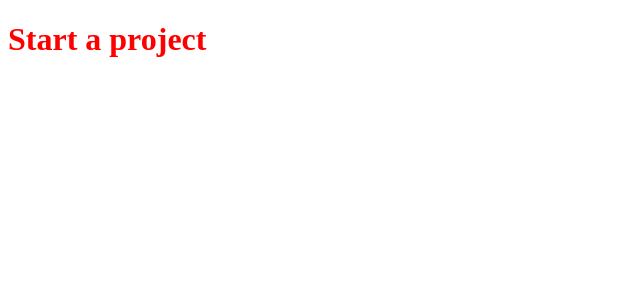
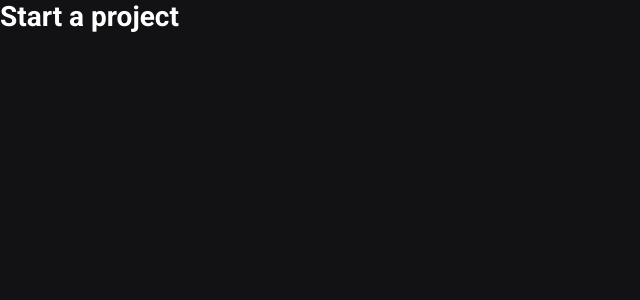
Before and after one commit to verissimo-sn/ignite-reactjs-ch03-ignews, a Next.js app: page / in a window 1280 px wide. Shown: the top 300 px of the page, without its empty margins (0-640 px from the left). Built offline with nearby package versions, Linux system fonts and the light colour scheme.

Commit message:
feat: import global styles

```diff
--- a/src/pages/_app.tsx
+++ b/src/pages/_app.tsx
@@ -1,4 +1,6 @@
 import { AppProps } from 'next/app';
+
+import '../styles/global.scss';
 
 function MyApp({ Component, pageProps }: AppProps) {
   return <Component {...pageProps} />
--- a/src/pages/index.tsx
+++ b/src/pages/index.tsx
@@ -1,7 +1,5 @@
-import styles from '../styles/home.module.scss';
-
 export default function Home() {
   return (
-    <h1 className={styles.title}>Start a project</h1>
+    <h1>Start a project</h1>
   )
 }
--- a/src/styles/home.module.scss
+++ /dev/null
@@ -1,3 +0,0 @@
-.title {
-  color: red;
-}
```
